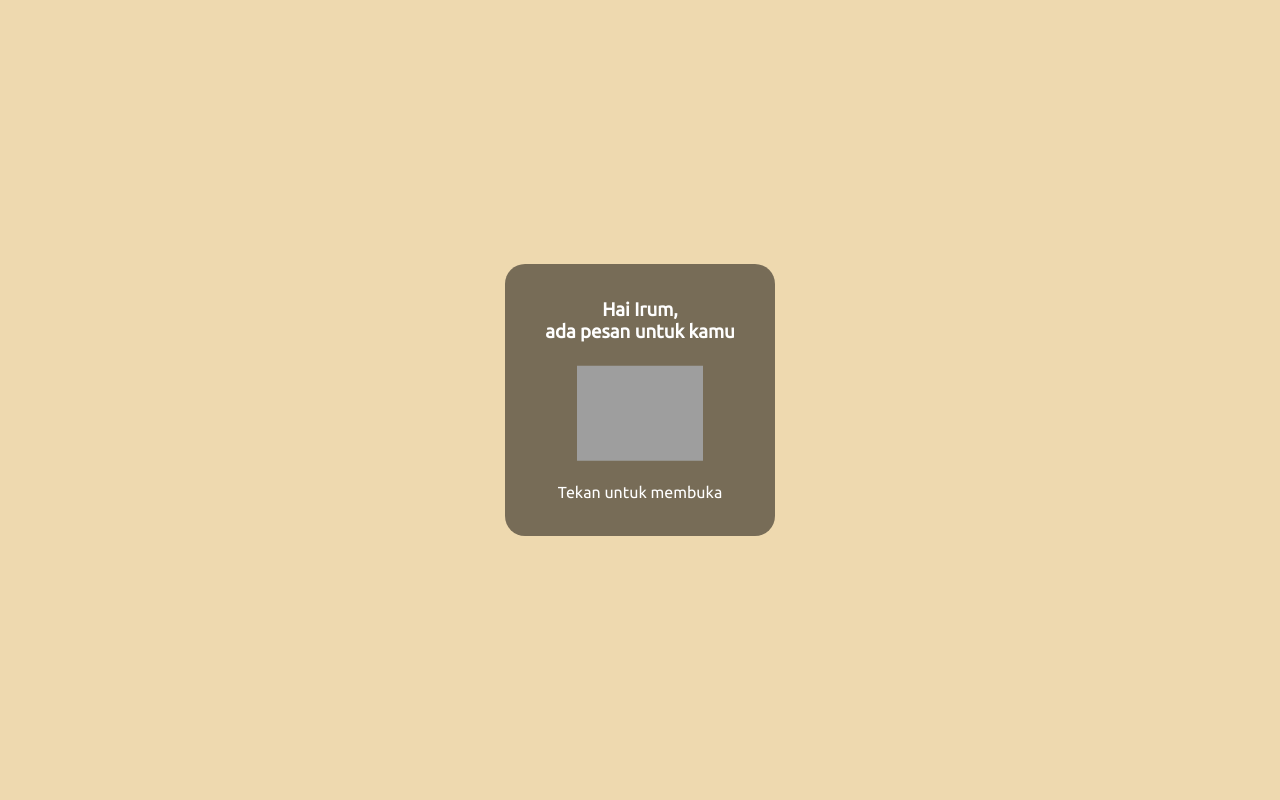
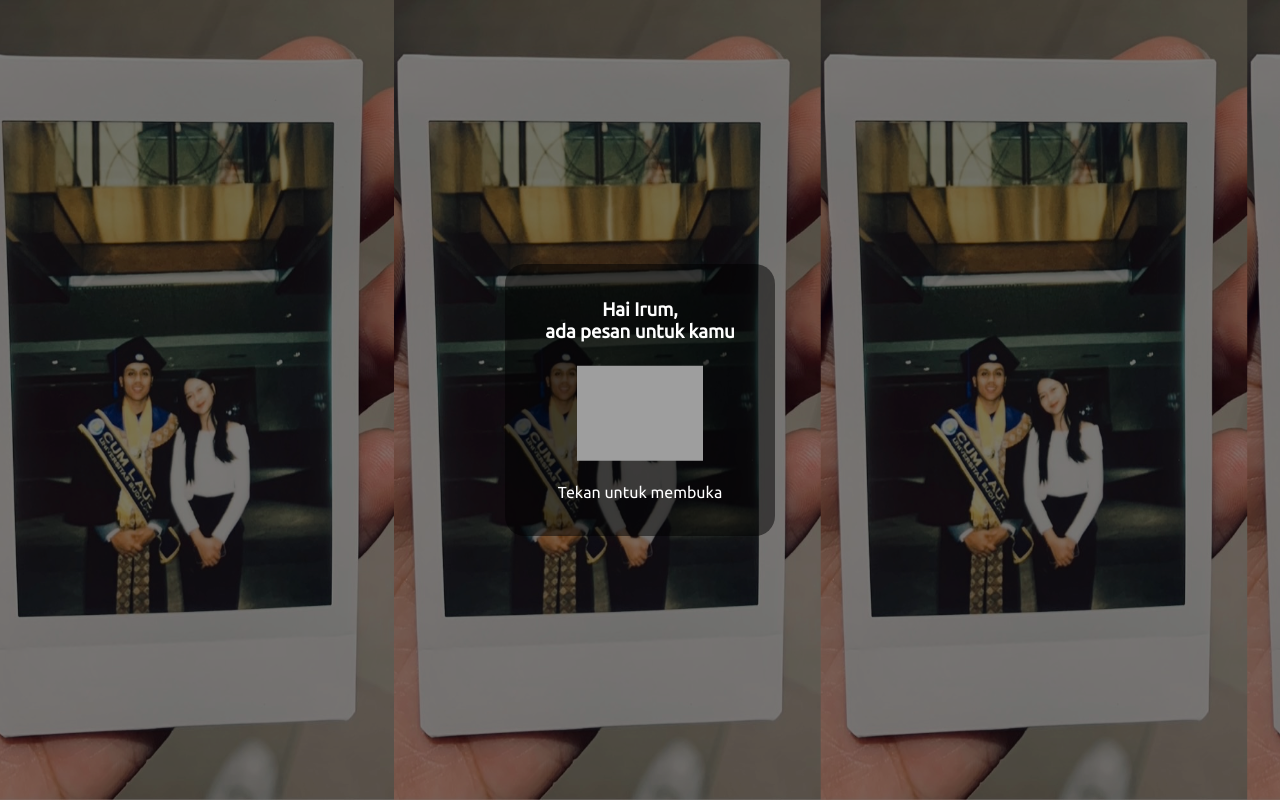
Before and after one commit to Maulanaf21/E-Message, a plain HTML site: page index.html in a window 1280 px wide. Drawn offline with nearby package versions, Linux system fonts and the light colour scheme; grey boxes are pictures that could not be loaded.

Commit message:
Update index.html

```diff
--- a/index.html
+++ b/index.html
@@ -219,7 +219,7 @@
   <script>
 
     var musik = "penjaga hati.mp3";
-    var background = "IF.jpg";
+    var background = "bg.jpg";
     var ucapanSurat = `hi irum, maaf yaa cuma mampu mengungkapkan perasaan kagumku ke kamu lewat tulisan ini. tapi dibalik aku nulis surat ini butuh waktu untuk mengumpulkan keberanian buat ngungkapin isi hati aku ke kamu.
 
 inget banget pertama kali ketemu irum itu di kantin belakang, sore2 yang waktu itu kamu sama irene. mulai dari situ aku merasa interest sama irum. semenjak itu aku mulai cari informasi tentang kamu, nah kebetulan kan irene deket ya sama kamu, aku nanya2 tentang kamu itu ke irene.
```
